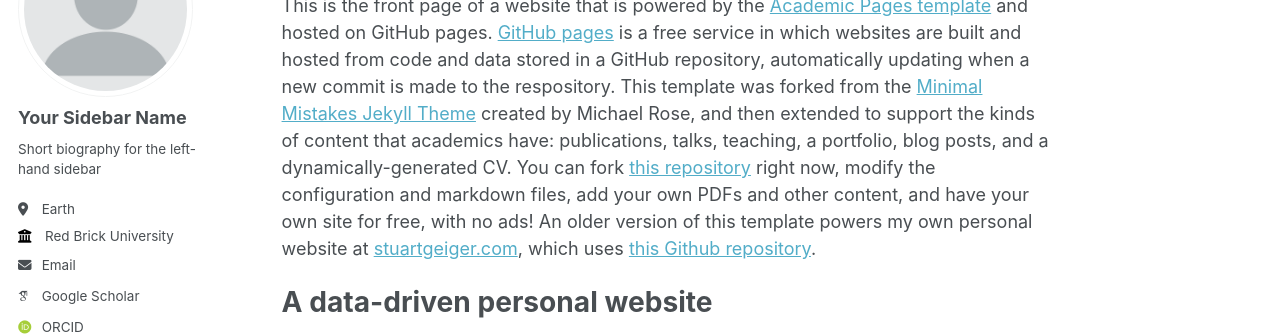
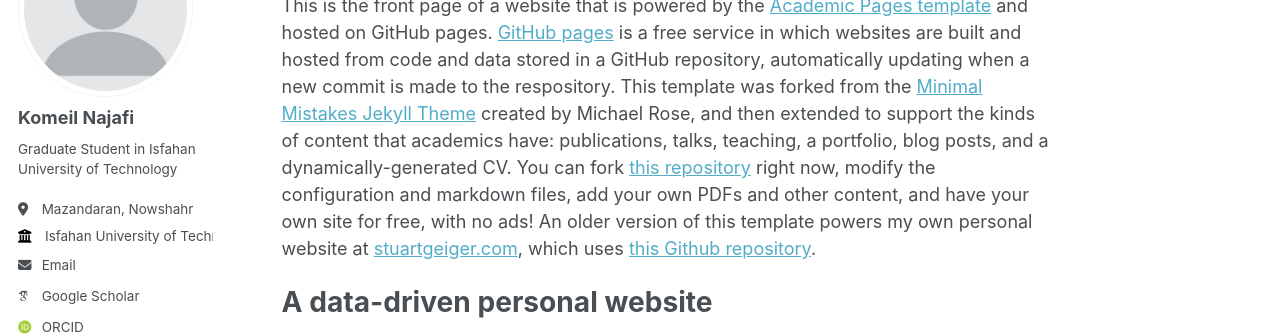
Before and after one commit to komeilnj/hasan.github.io, a Jekyll site: the page built from _pages/about.md, in a window 1280 px wide. Shown: the part 184-520 px from the top of the page. Built offline with Jekyll 4.4.1, drawn with Linux system fonts in a browser that asks for light colours; some web fonts are replaced.

Commit message:
dfbsgndsgnfdhghdgh

```diff
--- a/_config.yml
+++ b/_config.yml
@@ -12,7 +12,7 @@ title                    : "komeil / Site Title"
 title_separator          : "-"
 name                     : &name "komeil"
 description              : &description "personal description"
-url                      : https://academicpages.github.io # the base hostname & protocol for your site e.g. "https://mmistakes.github.io"
+url                      : https://komeilnj.github.io/hasan.github.io/ # the base hostname & protocol for your site e.g. "https://mmistakes.github.io"
 baseurl                  : "" # the subpath of your site, e.g. "/blog"
 repository               : "academicpages/academicpages.github.io"
 
@@ -22,13 +22,13 @@ repository               : "academicpages/academicpages.github.io"
 author:
   # Biographic information
   avatar           : "profile.png"
-  name             : "Your Sidebar Name"
+  name             : "Komeil Najafi"
   pronouns         : # example: "she/her"
-  bio              : "Short biography for the left-hand sidebar"
-  location         : "Earth"
-  employer         : "Red Brick University"
+  bio              : "Graduate Student in Isfahan University of Technology"
+  location         : "Mazandaran, Nowshahr"
+  employer         : "Isfahan University of Technology"
   uri              : # URL
-  email            : "none@example.org"
+  email            : "k.najafi@ph.iut.ac.ir"
 
   # Academic websites
   arxiv            : # URL - Update with the correct link to your profile
```
